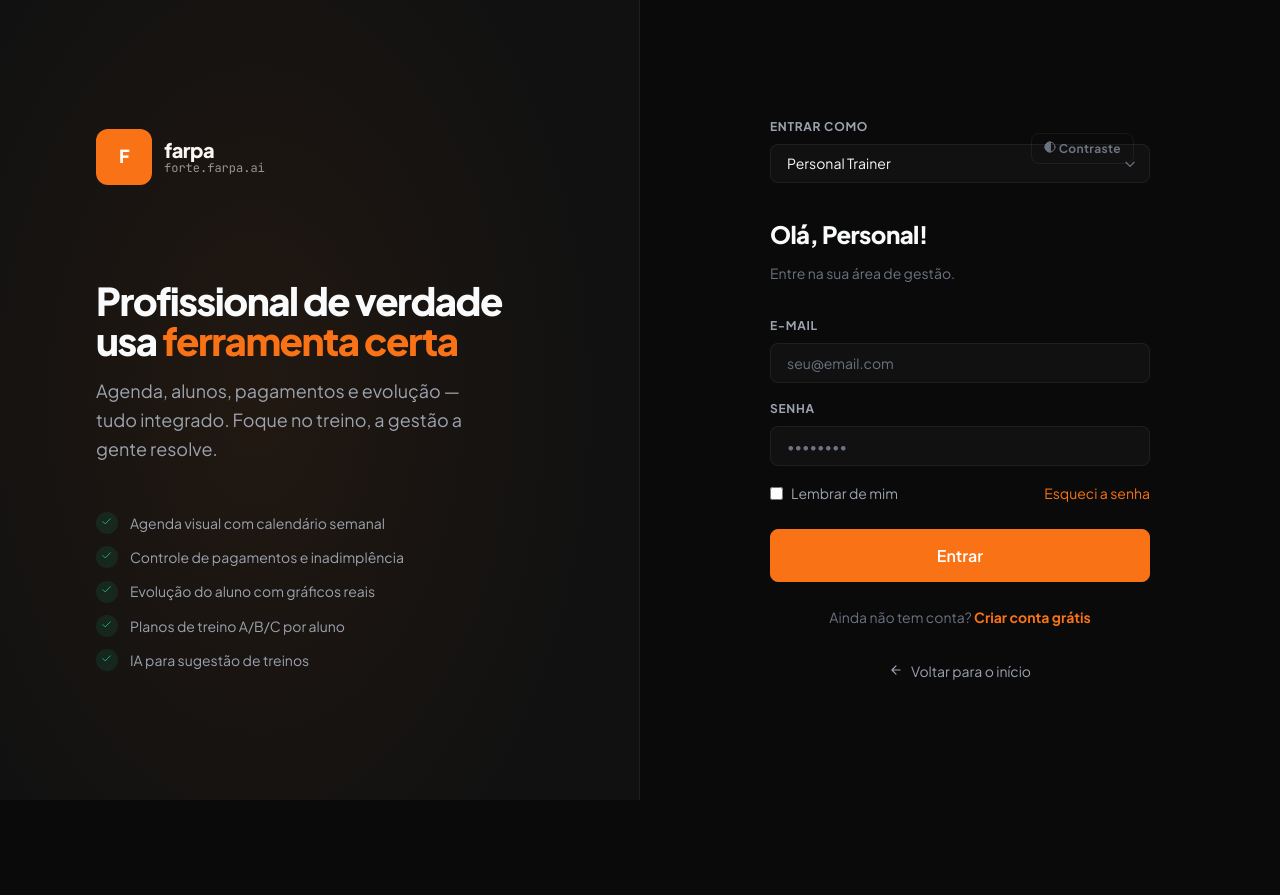
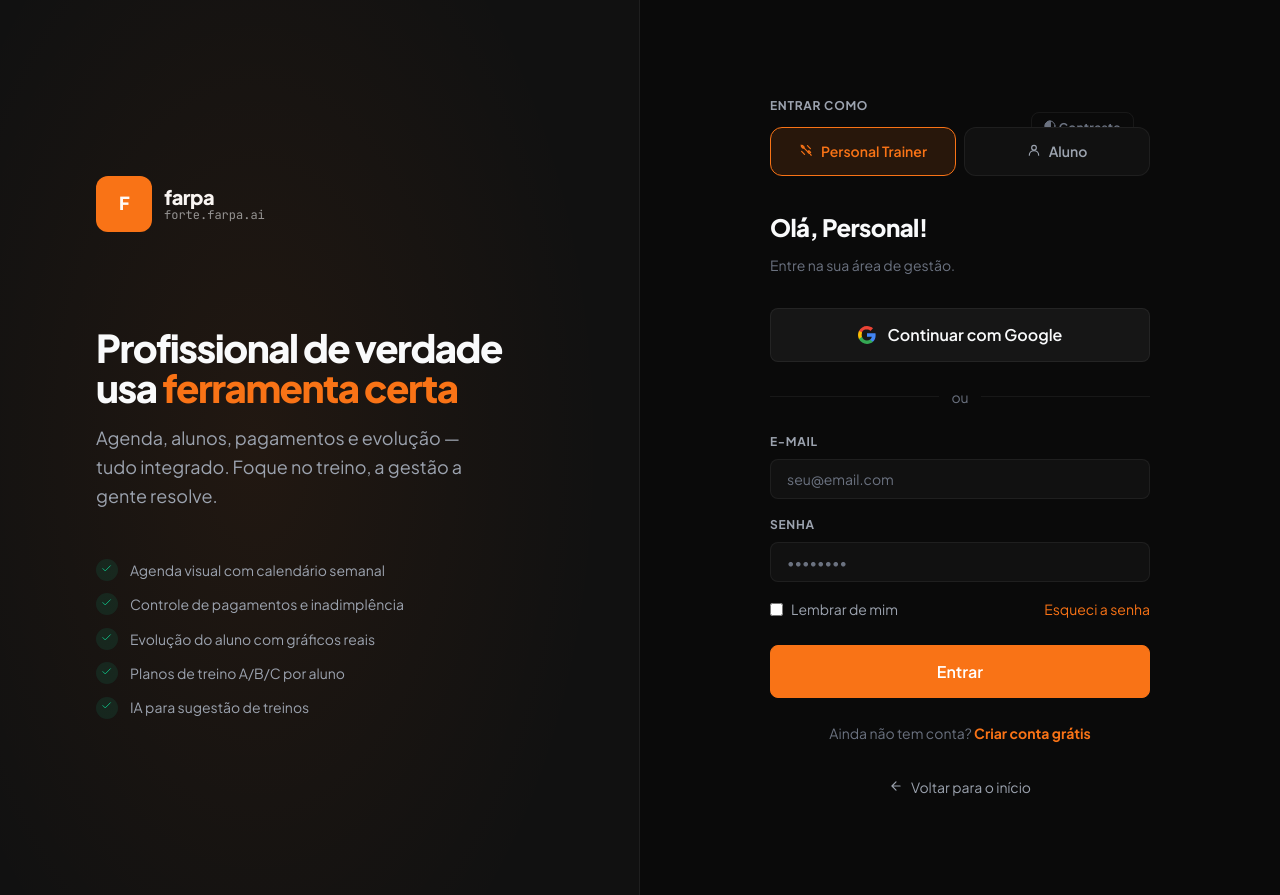
Before and after one commit to rff82/forte-farpa-ai, a plain HTML site: page login.html in a window 1280 px wide. Before the commit the page ends 800 px from the top, so only its background shows below. Drawn offline with Linux system fonts and the light colour scheme.

Commit message:
fix(ux): substituir select de perfil por radio pills no login
Troca o combobox "Entrar como" por dois botões radio estilizados
(Personal Trainer / Aluno) para eliminar o bug de seleção do aluno.

Co-Authored-By: Claude Sonnet 4.6 <noreply@anthropic.com>

```diff
--- a/forte.css
+++ b/forte.css
@@ -436,6 +436,38 @@ img { max-width: 100%; display: block; }
 .btn-lg  { padding: var(--space-4) var(--space-7); font-size: var(--text-base); }
 .btn-block { width: 100%; justify-content: center; }
 .btn-icon { width: 36px; height: 36px; padding: 0; justify-content: center; flex-shrink: 0; }
+
+.btn-google {
+  background: var(--forte-card);
+  color: var(--forte-text-primary);
+  border: 1px solid var(--forte-border);
+  display: flex;
+  align-items: center;
+  justify-content: center;
+  gap: var(--space-3);
+  font-weight: 600;
+  transition: background 0.2s, border-color 0.2s;
+}
+.btn-google:hover {
+  background: var(--forte-card-hover);
+  border-color: rgba(255,255,255,0.15);
+}
+
+.login-divider {
+  display: flex;
+  align-items: center;
+  gap: var(--space-3);
+  margin: var(--space-5) 0;
+  color: var(--forte-text-muted);
+  font-size: var(--text-sm);
+}
+.login-divider::before,
+.login-divider::after {
+  content: '';
+  flex: 1;
+  height: 1px;
+  background: var(--forte-border);
+}
 .btn-icon.btn-lg { width: 44px; height: 44px; }
 
 /* ── Badges ── */
@@ -1115,6 +1147,42 @@ select.form-input {
 
 .login-form-box { width: 100%; max-width: 380px; }
 
+/* Role toggle — radio pills */
+.role-toggle {
+  display: grid;
+  grid-template-columns: 1fr 1fr;
+  gap: var(--space-2);
+}
+
+.role-option {
+  display: flex;
+  align-items: center;
+  justify-content: center;
+  gap: var(--space-2);
+  padding: var(--space-3) var(--space-4);
+  border: 1.5px solid var(--forte-border);
+  border-radius: var(--radius-lg);
+  background: var(--forte-surface);
+  color: var(--forte-text-secondary);
+  font-size: var(--text-sm);
+  font-weight: 600;
+  cursor: pointer;
+  transition: border-color 0.15s, color 0.15s, background 0.15s;
+  user-select: none;
+  position: relative;
+}
+
+.role-option:hover {
+  border-color: var(--forte-accent);
+  color: var(--forte-accent);
+}
+
+.role-option--active {
+  border-color: var(--forte-accent);
+  background: color-mix(in srgb, var(--forte-accent) 12%, transparent);
+  color: var(--forte-accent);
+}
+
 .login-tabs {
   display: flex;
   background: var(--forte-surface);
--- a/login.html
+++ b/login.html
@@ -51,12 +51,20 @@
       </div>
 
       <!-- Seletor de perfil -->
-      <div class="form-group" style="margin-bottom:var(--space-6);">
-        <label class="form-label" for="role-select">Entrar como</label>
-        <select class="form-input" id="role-select" onchange="switchRole(this.value)">
-          <option value="professor">Personal Trainer</option>
-          <option value="aluno">Aluno</option>
-        </select>
+      <div style="margin-bottom:var(--space-6);">
+        <label class="form-label" style="margin-bottom:var(--space-3);">Entrar como</label>
+        <div class="role-toggle" role="group" aria-label="Tipo de acesso">
+          <label class="role-option role-option--active" id="role-opt-professor">
+            <input type="radio" name="role" value="professor" checked onchange="switchRole(this.value)" style="position:absolute;opacity:0;pointer-events:none;">
+            <span data-icon="dumbbell"></span>
+            <span>Personal Trainer</span>
+          </label>
+          <label class="role-option" id="role-opt-aluno">
+            <input type="radio" name="role" value="aluno" onchange="switchRole(this.value)" style="position:absolute;opacity:0;pointer-events:none;">
+            <span data-icon="user"></span>
+            <span>Aluno</span>
+          </label>
+        </div>
       </div>
 
       <!-- ═══════════════ PROFESSOR ═══════════════ -->
@@ -66,6 +74,19 @@
         <div id="prof-login">
           <h2 class="login-form-heading">Olá, Personal!</h2>
           <p class="login-form-sub">Entre na sua área de gestão.</p>
+
+          <button type="button" class="btn btn-google btn-block btn-lg" onclick="loginGoogle()">
+            <svg width="18" height="18" viewBox="0 0 18 18" fill="none" xmlns="http://www.w3.org/2000/svg" aria-hidden="true">
+              <path d="M17.64 9.2c0-.637-.057-1.251-.164-1.84H9v3.481h4.844c-.209 1.125-.843 2.078-1.796 2.717v2.258h2.908c1.702-1.567 2.684-3.874 2.684-6.615z" fill="#4285F4"/>
+              <path d="M9 18c2.43 0 4.467-.806 5.956-2.18l-2.908-2.259c-.806.54-1.837.86-3.048.86-2.344 0-4.328-1.584-5.036-3.711H.957v2.332C2.438 15.983 5.482 18 9 18z" fill="#34A853"/>
+              <path d="M3.964 10.71c-.18-.54-.282-1.117-.282-1.71s.102-1.17.282-1.71V4.958H.957C.347 6.173 0 7.548 0 9s.348 2.827.957 4.042l3.007-2.332z" fill="#FBBC05"/>
+              <path d="M9 3.58c1.321 0 2.508.454 3.44 1.345l2.582-2.58C13.463.891 11.426 0 9 0 5.482 0 2.438 2.017.957 4.958L3.964 6.29C4.672 4.163 6.656 3.58 9 3.58z" fill="#EA4335"/>
+            </svg>
+            Continuar com Google
+          </button>
+
+          <div class="login-divider"><span>ou</span></div>
+
           <form onsubmit="handleLogin(event,'professor')">
             <div class="form-group">
               <label class="form-label" for="pl-email">E-mail</label>
@@ -94,6 +115,19 @@
         <div id="prof-register" style="display:none;">
           <h2 class="login-form-heading">Criar conta</h2>
           <p class="login-form-sub">Comece grátis — sem cartão de crédito.</p>
+
+          <button type="button" class="btn btn-google btn-block btn-lg" onclick="loginGoogle()">
+            <svg width="18" height="18" viewBox="0 0 18 18" fill="none" xmlns="http://www.w3.org/2000/svg" aria-hidden="true">
+              <path d="M17.64 9.2c0-.637-.057-1.251-.164-1.84H9v3.481h4.844c-.209 1.125-.843 2.078-1.796 2.717v2.258h2.908c1.702-1.567 2.684-3.874 2.684-6.615z" fill="#4285F4"/>
+              <path d="M9 18c2.43 0 4.467-.806 5.956-2.18l-2.908-2.259c-.806.54-1.837.86-3.048.86-2.344 0-4.328-1.584-5.036-3.711H.957v2.332C2.438 15.983 5.482 18 9 18z" fill="#34A853"/>
+              <path d="M3.964 10.71c-.18-.54-.282-1.117-.282-1.71s.102-1.17.282-1.71V4.958H.957C.347 6.173 0 7.548 0 9s.348 2.827.957 4.042l3.007-2.332z" fill="#FBBC05"/>
+              <path d="M9 3.58c1.321 0 2.508.454 3.44 1.345l2.582-2.58C13.463.891 11.426 0 9 0 5.482 0 2.438 2.017.957 4.958L3.964 6.29C4.672 4.163 6.656 3.58 9 3.58z" fill="#EA4335"/>
+            </svg>
+            Cadastrar com Google
+          </button>
+
+          <div class="login-divider"><span>ou</span></div>
+
           <form onsubmit="handleRegister(event)">
             <div class="form-group">
               <label class="form-label" for="pr-nome">Nome completo *</label>
@@ -109,7 +143,6 @@
                 <input class="form-input" type="password" id="pr-senha" placeholder="••••••••" required autocomplete="new-password" oninput="checkSenha(this.value)">
                 <button type="button" onclick="toggleSenha('pr-senha',this)" aria-label="Mostrar senha" style="position:absolute;right:var(--space-3);top:50%;transform:translateY(-50%);background:none;border:none;cursor:pointer;color:var(--forte-text-muted);display:inline-flex;align-items:center;justify-content:center;padding:0;"><span data-icon="eye"></span></button>
               </div>
-              <!-- força da senha -->
               <div style="margin-top:var(--space-2);height:4px;background:var(--forte-border);border-radius:2px;overflow:hidden;">
                 <div id="senha-bar" style="height:100%;width:0%;transition:all 0.3s;border-radius:2px;background:var(--forte-danger);"></div>
               </div>
@@ -134,6 +167,19 @@
       <div id="panel-aluno" style="display:none;">
         <h2 class="login-form-heading">Olá, Aluno!</h2>
         <p class="login-form-sub">Acesse seu painel de treinos e evolução.</p>
+
+        <button type="button" class="btn btn-google btn-block btn-lg" onclick="loginGoogle()">
+          <svg width="18" height="18" viewBox="0 0 18 18" fill="none" xmlns="http://www.w3.org/2000/svg" aria-hidden="true">
+            <path d="M17.64 9.2c0-.637-.057-1.251-.164-1.84H9v3.481h4.844c-.209 1.125-.843 2.078-1.796 2.717v2.258h2.908c1.702-1.567 2.684-3.874 2.684-6.615z" fill="#4285F4"/>
+            <path d="M9 18c2.43 0 4.467-.806 5.956-2.18l-2.908-2.259c-.806.54-1.837.86-3.048.86-2.344 0-4.328-1.584-5.036-3.711H.957v2.332C2.438 15.983 5.482 18 9 18z" fill="#34A853"/>
+            <path d="M3.964 10.71c-.18-.54-.282-1.117-.282-1.71s.102-1.17.282-1.71V4.958H.957C.347 6.173 0 7.548 0 9s.348 2.827.957 4.042l3.007-2.332z" fill="#FBBC05"/>
+            <path d="M9 3.58c1.321 0 2.508.454 3.44 1.345l2.582-2.58C13.463.891 11.426 0 9 0 5.482 0 2.438 2.017.957 4.958L3.964 6.29C4.672 4.163 6.656 3.58 9 3.58z" fill="#EA4335"/>
+          </svg>
+          Continuar com Google
+        </button>
+
+        <div class="login-divider"><span>ou</span></div>
+
         <form onsubmit="handleLogin(event,'aluno')">
           <div class="form-group">
             <label class="form-label" for="al-email">E-mail</label>
@@ -146,7 +192,7 @@
           <button type="submit" class="btn btn-primary btn-block btn-lg" id="btn-login-aluno">Entrar</button>
         </form>
         <p style="text-align:center;margin-top:var(--space-4);font-size:var(--text-sm);color:var(--forte-text-muted);">
-          Seu acesso é criado pelo seu personal trainer.
+          <span data-icon="info" style="vertical-align:middle;"></span> Seu acesso é criado pelo seu personal trainer.
         </p>
       </div>
 
@@ -169,9 +215,11 @@
   // ── Seletor de perfil ─────────────────────────────────────────────────────
   function switchRole(role) {
     currentRole = role;
+    if (role === 'aluno' && currentMode === 'register') switchMode('login');
     document.getElementById('panel-professor').style.display = role === 'professor' ? '' : 'none';
     document.getElementById('panel-aluno').style.display     = role === 'aluno'     ? '' : 'none';
-    document.getElementById('role-select').value = role;
+    document.getElementById('role-opt-professor').classList.toggle('role-option--active', role === 'professor');
+    document.getElementById('role-opt-aluno').classList.toggle('role-option--active',     role === 'aluno');
   }
 
   // ── Toggle login / register ───────────────────────────────────────────────
@@ -185,6 +233,11 @@
     document.getElementById('left-desc').textContent = mode === 'register'
       ? 'Cadastro gratuito, sem cartão de crédito. Em 2 minutos você já tem sua agenda funcionando.'
       : 'Agenda, alunos, pagamentos e evolução — tudo integrado. Foque no treino, a gestão a gente resolve.';
+  }
+
+  // ── Google OAuth ──────────────────────────────────────────────────────────
+  function loginGoogle() {
+    window.location.href = `${WORKER}/api/auth/google?role=${currentRole}`;
   }
 
   // ── Login ─────────────────────────────────────────────────────────────────
```
Also changed, not shown: index.html (+1 -1 lines).
